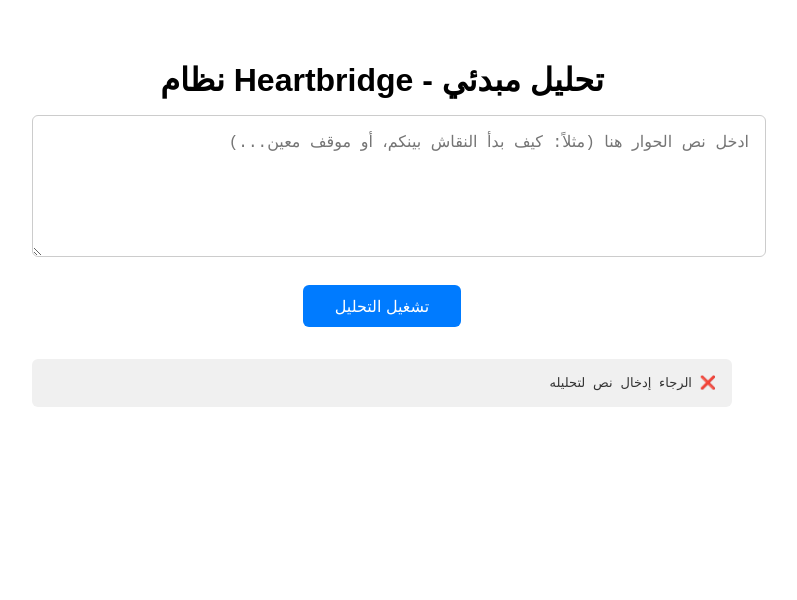
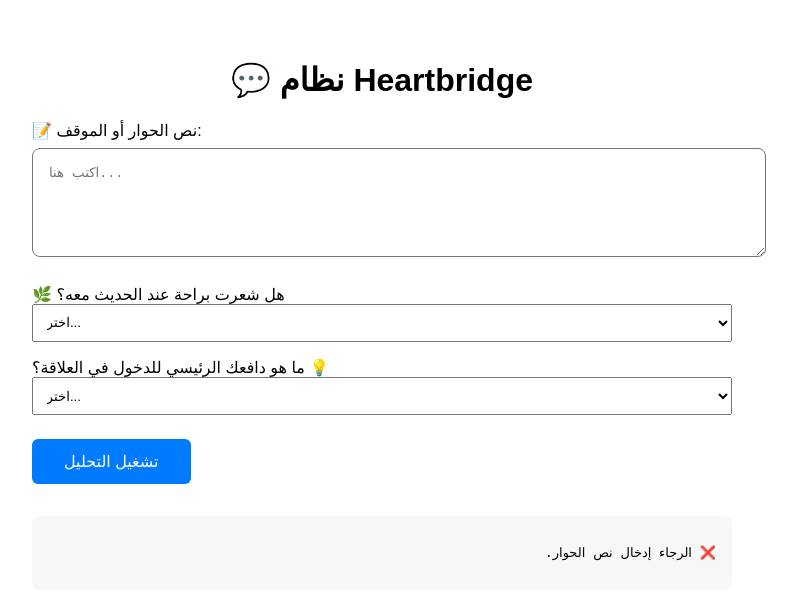
Before and after one commit to johani23/heartbridge-unified3, a React (Create React App) app: page / in a window 1280 px wide. Both pictures are taken after a click on the button "تشغيل التحليل". Shown: the top 600 px of the page, without its empty margins (258-1055 px from the left). Built offline with nearby package versions, Linux system fonts and the light colour scheme.

Commit message:
Update App.js

```diff
--- a/src/App.js
+++ b/src/App.js
@@ -1,14 +1,16 @@
 import React, { useState } from 'react';
 
 function App() {
-  const [input, setInput] = useState('');
+  const [text, setText] = useState('');
+  const [comfort, setComfort] = useState('');
+  const [motivation, setMotivation] = useState('');
   const [response, setResponse] = useState('');
   const [loading, setLoading] = useState(false);
   const [error, setError] = useState(false);
 
-  const handleAnalysis = async () => {
-    if (!input.trim()) {
-      setResponse('❌ الرجاء إدخال نص لتحليله');
+  const handleSubmit = async () => {
+    if (!text.trim()) {
+      setResponse('❌ الرجاء إدخال نص الحوار.');
       return;
     }
 
@@ -19,75 +21,82 @@
     try {
       const res = await fetch('https://heartbridge-unified3.onrender.com/api/predict', {
         method: 'POST',
-        headers: {
-          'Content-Type': 'application/json'
-        },
-        body: JSON.stringify({ text: input })
+        headers: { 'Content-Type': 'application/json' },
+        body: JSON.stringify({
+          text: `${text}\nالإجابات:\n- شعور الراحة: ${comfort}\n- الدافع: ${motivation}`
+        })
       });
 
       if (!res.ok) throw new Error('Request failed');
       const data = await res.json();
-      setResponse(data.output || '⚠️ لم يتم الحصول على ناتج.');
+      setResponse(data.output || '⚠️ لم يتم الحصول على رد.');
     } catch (err) {
       setError(true);
-      setResponse('❌ حدث خطأ أثناء الاتصال بالسيرفر. حاول لاحقًا.');
+      setResponse('❌ حدث خطأ أثناء الاتصال بالسيرفر.');
     } finally {
       setLoading(false);
     }
   };
 
   return (
-    <div style={{
-      fontFamily: 'Arial, sans-serif',
-      padding: '2rem',
-      maxWidth: '700px',
-      margin: 'auto',
-      textAlign: 'center'
-    }}>
-      <h1 style={{ marginBottom: '1rem' }}>نظام <strong>Heartbridge</strong> - تحليل مبدئي</h1>
+    <div style={{ maxWidth: '700px', margin: 'auto', padding: '2rem', fontFamily: 'Arial' }}>
+      <h1 style={{ textAlign: 'center' }}>💬 نظام Heartbridge</h1>
 
+      <label style={{ display: 'block', marginBottom: '0.5rem' }}>📝 نص الحوار أو الموقف:</label>
       <textarea
-        value={input}
-        onChange={(e) => setInput(e.target.value)}
-        placeholder="ادخل نص الحوار هنا (مثلاً: كيف بدأ النقاش بينكم، أو موقف معين...)"
-        rows={6}
-        style={{
-          width: '100%',
-          padding: '1rem',
-          fontSize: '1rem',
-          borderRadius: '6px',
-          border: '1px solid #ccc',
-          marginBottom: '1.5rem',
-          direction: 'rtl'
-        }}
+        rows={5}
+        value={text}
+        onChange={(e) => setText(e.target.value)}
+        placeholder="اكتب هنا..."
+        style={{ width: '100%', padding: '1rem', marginBottom: '1.5rem', borderRadius: '8px' }}
       />
 
+      <label>🌿 هل شعرت براحة عند الحديث معه؟</label>
+      <select
+        value={comfort}
+        onChange={(e) => setComfort(e.target.value)}
+        style={{ width: '100%', padding: '0.6rem', marginBottom: '1rem' }}
+      >
+        <option value="">اختر...</option>
+        <option value="نعم">نعم</option>
+        <option value="لا">لا</option>
+        <option value="أحيانًا">أحيانًا</option>
+      </select>
+
+      <label>💡 ما هو دافعك الرئيسي للدخول في العلاقة؟</label>
+      <select
+        value={motivation}
+        onChange={(e) => setMotivation(e.target.value)}
+        style={{ width: '100%', padding: '0.6rem', marginBottom: '1.5rem' }}
+      >
+        <option value="">اختر...</option>
+        <option value="بحث عن شريك ناضج">بحث عن شريك ناضج</option>
+        <option value="الهروب من ضغط اجتماعي">الهروب من ضغط اجتماعي</option>
+        <option value="احتياج عاطفي قوي">احتياج عاطفي قوي</option>
+        <option value="انجذاب أو فضول">انجذاب أو فضول</option>
+      </select>
+
       <button
-        onClick={handleAnalysis}
+        onClick={handleSubmit}
         disabled={loading}
         style={{
-          padding: '0.7rem 2rem',
-          fontSize: '1rem',
+          backgroundColor: '#007bff',
+          color: 'white',
+          padding: '0.8rem 2rem',
           borderRadius: '6px',
-          backgroundColor: '#007BFF',
-          color: 'white',
           border: 'none',
-          cursor: loading ? 'not-allowed' : 'pointer'
+          cursor: loading ? 'not-allowed' : 'pointer',
+          fontSize: '1rem'
         }}
       >
         {loading ? '...جارٍ التحليل' : 'تشغيل التحليل'}
       </button>
 
-      <div style={{ marginTop: '2rem', minHeight: '3rem', color: error ? '#b00020' : '#333' }}>
+      <div style={{ marginTop: '2rem', background: '#f7f7f7', padding: '1rem', borderRadius: '8px' }}>
         {response && (
-          <pre style={{
-            backgroundColor: '#f0f0f0',
-            padding: '1rem',
-            borderRadius: '6px',
-            whiteSpace: 'pre-wrap',
-            textAlign: 'right',
-            direction: 'rtl'
-          }}>{response}</pre>
+          <pre style={{ whiteSpace: 'pre-wrap', textAlign: 'right', direction: 'rtl', color: error ? 'red' : 'black' }}>
+            {response}
+          </pre>
         )}
       </div>
     </div>
```
